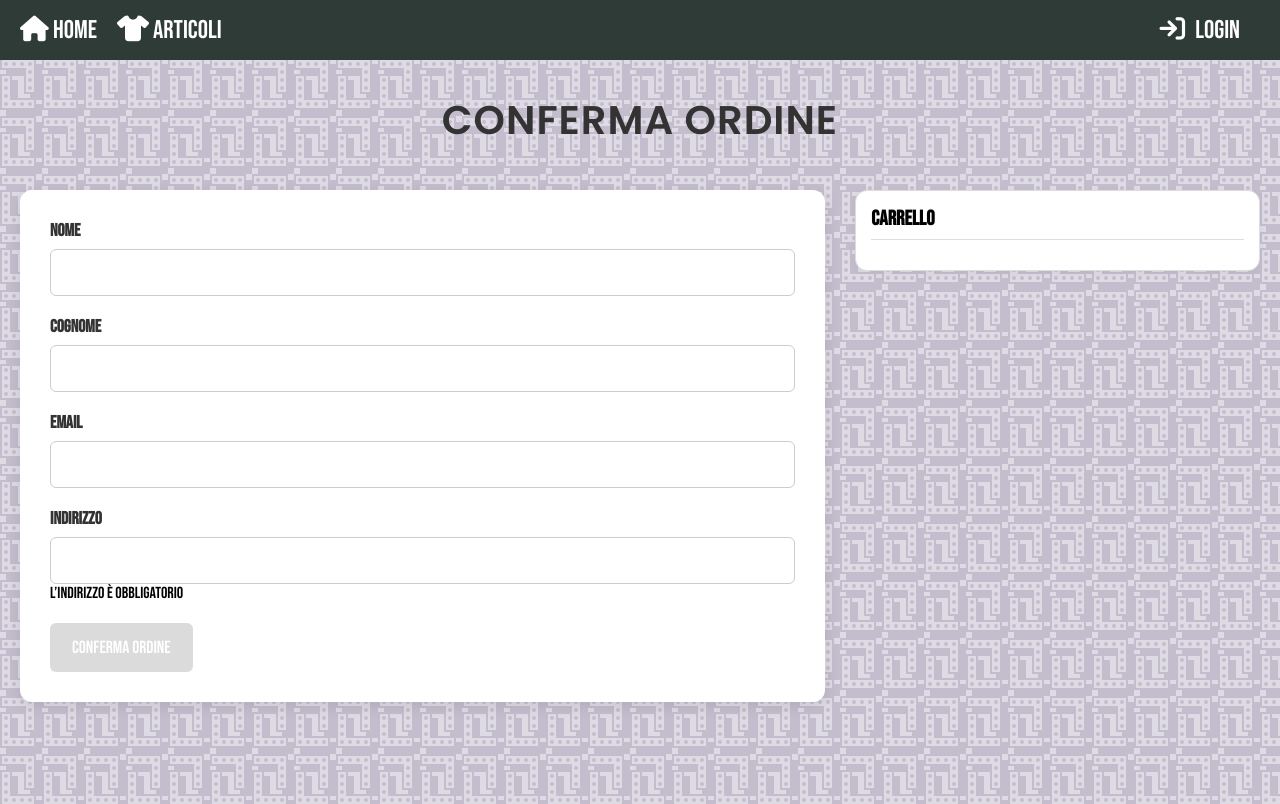
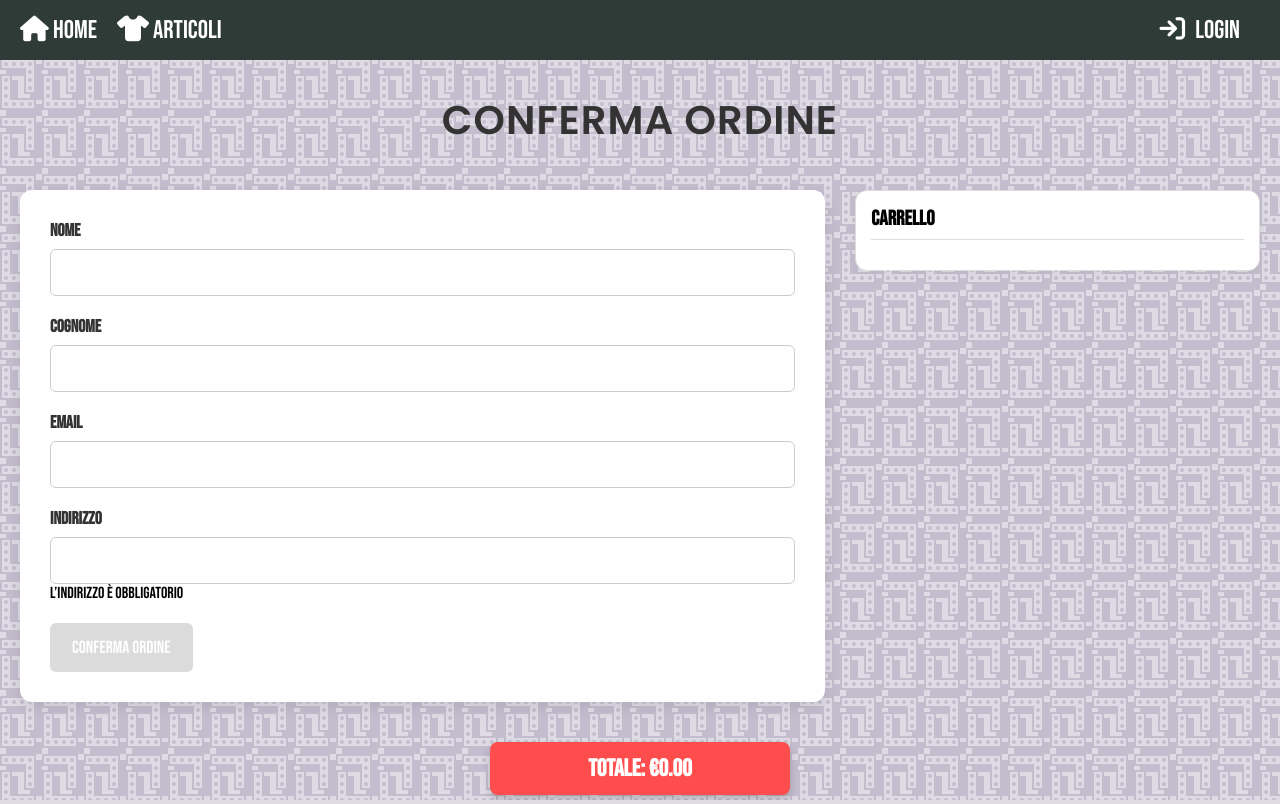
Before and after one commit to AlessandroVIV/Frontend-ArticoliSportivi, an Angular app: page /checkout in a window 1280 px wide. Shown: the top 804 px of the page. Built offline with nearby package versions, Linux system fonts and the light colour scheme.

Commit message:
inserito totale nella pagina checkout, miglioramenti grafici nel caso in cui non si abbiano effettuato ordini

```diff
--- a/src/app/componenti/checkout/checkout.component.css
+++ b/src/app/componenti/checkout/checkout.component.css
@@ -14,7 +14,6 @@
   gap: 30px;
   align-items: flex-start;
   padding: 20px;
-  min-height: 100vh;
 }
 
 .checkout-form {
@@ -116,3 +115,18 @@
   cursor: not-allowed;   /* blocca il cursore */
   opacity: 0.7;          /* effetto visivo */
 }
+
+.totale-checkout {
+  margin-top: 20px; /* distanza dallo slider */
+  padding: 12px 18px;
+  background-color: #ff4d4d;
+  color: white;
+  font-size: 1.5em;
+  font-weight: bold;
+  text-align: center;
+  border-radius: 8px;
+  max-width: 300px;
+  margin-left: auto;
+  margin-right: auto;
+  box-shadow: 0 4px 8px rgba(0,0,0,0.2);
+}
--- a/src/app/componenti/checkout/checkout.component.html
+++ b/src/app/componenti/checkout/checkout.component.html
@@ -82,5 +82,7 @@
   </div>
 </div>
 
-<p>Form valido? {{ ordineForm.valid }}</p>
-<p>Form invalido? {{ ordineForm.invalid }}</p>
+<div class="totale-checkout">
+  <strong>Totale: </strong
+  >{{ totaleCarrello | currency : "EUR" : "symbol" : "1.2-2" }}
+</div>
--- a/src/app/componenti/storico-ordini/storico-ordini.component.css
+++ b/src/app/componenti/storico-ordini/storico-ordini.component.css
@@ -103,3 +103,36 @@
   color: #2c3e50;
   margin-top: 4px;
 }
+
+.ordine-vuoto {
+  text-align: center;
+  padding: 40px;
+  border-radius: 10px;
+  margin: 20px auto;
+  max-width: 600px;
+}
+
+.no-ordini {
+  font-size: 3rem;
+  color: #333;
+  font-weight: 600;
+  margin-bottom: 40px;
+  opacity: 0.95;
+}
+
+.btn-torna {
+  padding: 15px 35px;
+  font-size: 1.6rem;
+  font-weight: 700;
+  background-color: blue;
+  color: #fff;
+  border: none;
+  border-radius: 10px;
+  cursor: pointer;
+  transition: all 0.3s ease;
+  box-shadow: 0 6px 18px rgba(0, 0, 0, 0.25);
+}
+
+.btn-torna:hover {
+  background-color: #0056b3;
+}
--- a/src/app/componenti/storico-ordini/storico-ordini.component.html
+++ b/src/app/componenti/storico-ordini/storico-ordini.component.html
@@ -1,5 +1,16 @@
 <h1 class="titolo">Storico Ordini</h1>
-<p *ngIf="ordini.length === 0">Nessun ordine effettuato</p>
+
+<ng-container *ngIf="ordini.length === 0">
+  <div class="ordine-vuoto">
+    <p class="no-ordini">
+      Nessun ordine effettuato...<br />
+      Vai a fare il tuo primo ordine!
+    </p>
+    <button routerLink="/articoli" class="btn-torna">
+      Vai al catalogo degli articoli
+    </button>
+  </div>
+</ng-container>
 
 <div *ngFor="let ordine of ordini" class="ordine-card">
   <!-- Header ordine -->
```
